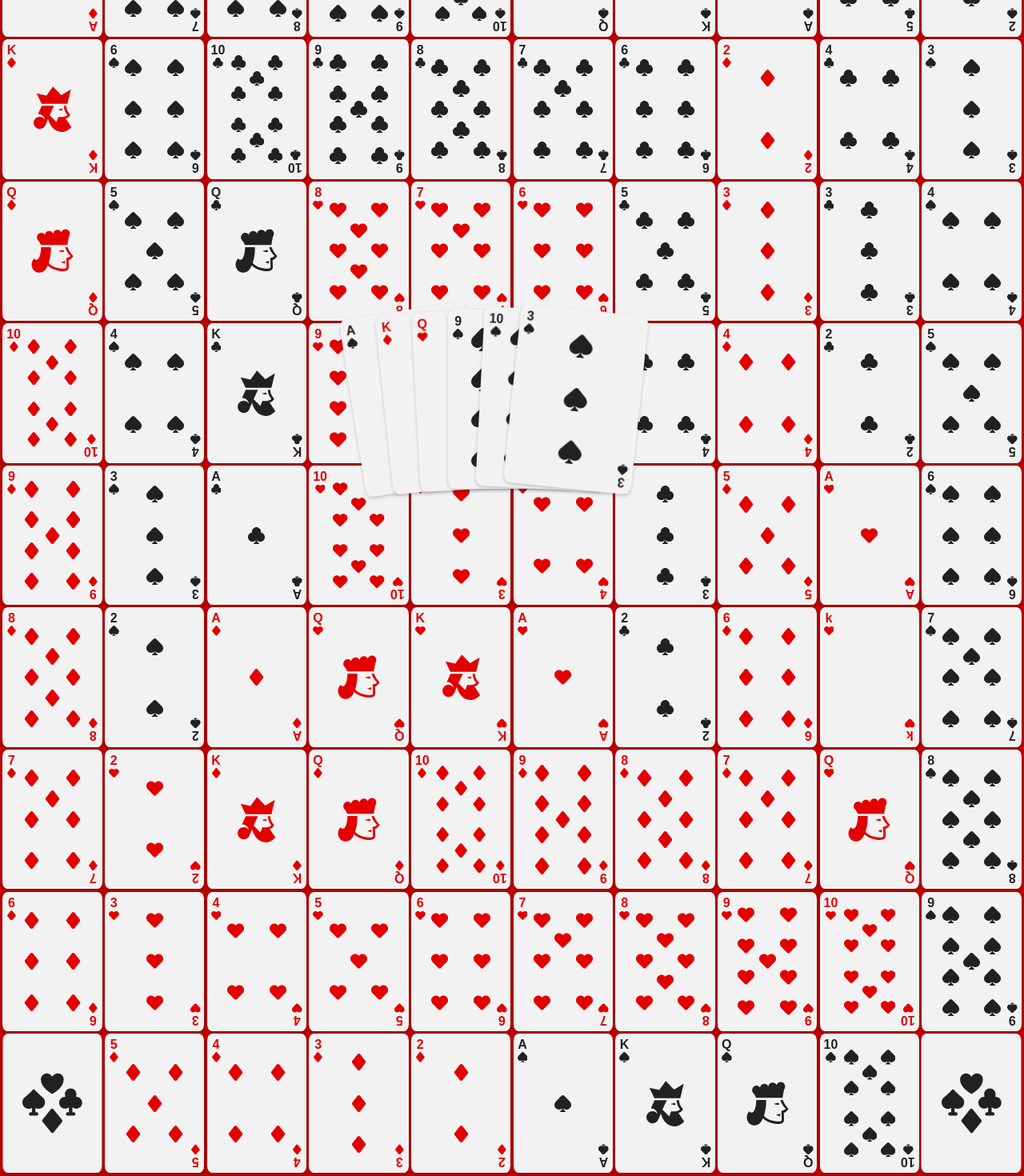
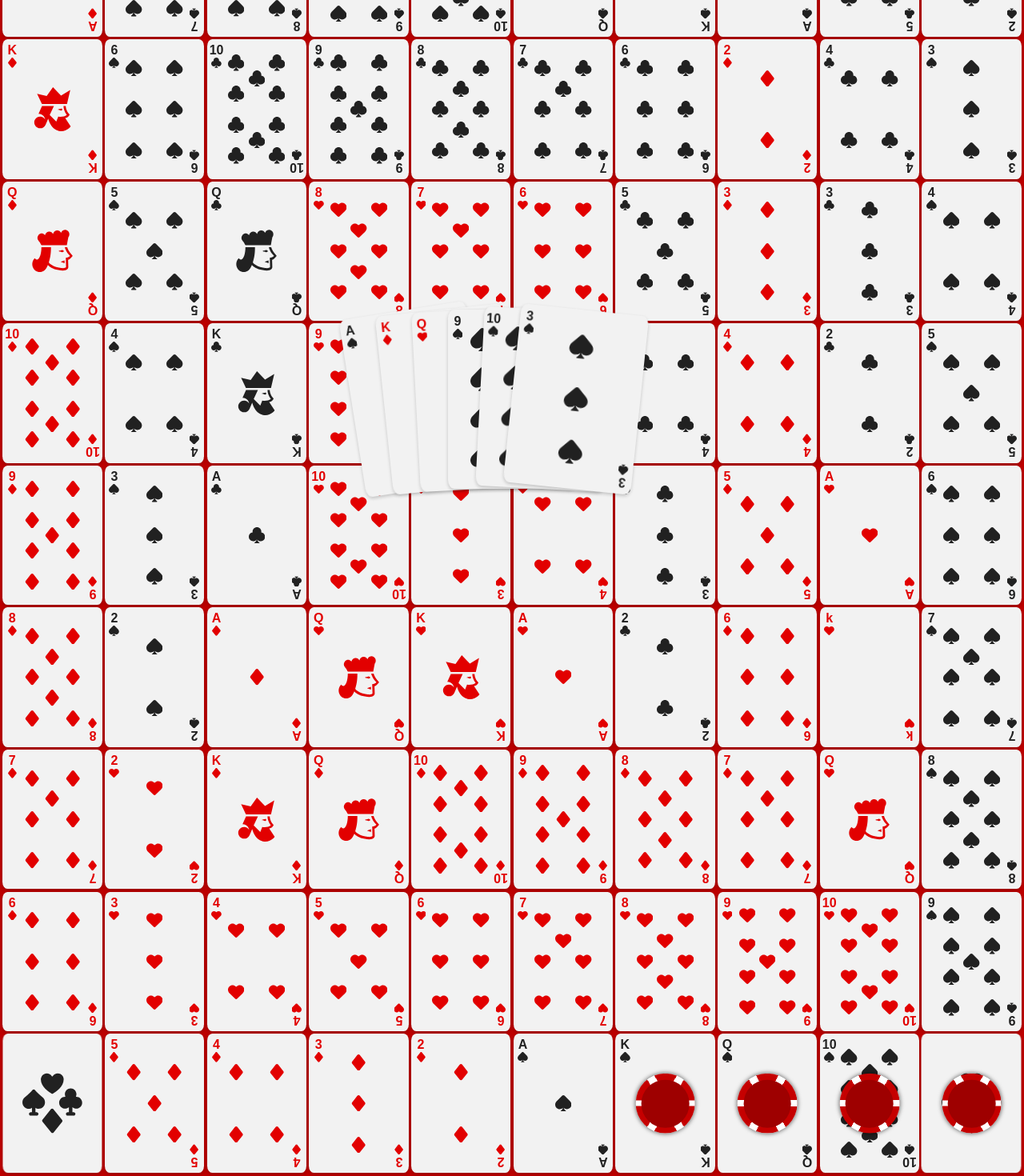
Before and after one commit to mohsin-a1i/board-game-box-ui, a Next.js app: page /sequence in a window 1280 px wide. Shown: the part 309-1779 px from the top of the page at 80% size. Built offline with nearby package versions, Linux system fonts and the light colour scheme.

Commit message:
Added chips

```diff
--- a/src/app/sequence/sequence-board/index.tsx
+++ b/src/app/sequence/sequence-board/index.tsx
@@ -1,3 +1,4 @@
+import Chip from "@/components/chip"
 import PlayingCard from "@/components/playing-card"
 import { playingCardfromCode } from "@/models/playing-card"
 import styles from "./sequence-board.module.scss"
@@ -21,11 +22,13 @@ export default function SequenceBoard() {
   return (
     <div className={styles.board}>
       {boardCards.map((card) =>
-        <PlayingCard
-          key={card.id}
-          className={styles.card}
-          card={card}
-        />
+        <div key={card.id} className={styles.placeholder}>
+          <PlayingCard
+            className={styles.card}
+            card={card}
+          />
+          {card.id > 95 && <Chip className={styles.chip} />}
+        </div>
       )}
     </div>
   )
--- a/src/app/sequence/sequence-board/sequence-board.module.scss
+++ b/src/app/sequence/sequence-board/sequence-board.module.scss
@@ -5,3 +5,21 @@
   grid-template-rows: repeat(10, 1fr);
   gap: 0.2rem;
 }
+
+.placeholder {
+  position: relative;
+}
+
+.card {
+  position: absolute;
+  width: 100%;
+  height: 100%;
+}
+
+.chip {
+  position: absolute;
+  left: 50%;
+  top: 50%;
+  width: min(60%, 5rem);
+  transform: translateX(-50%) translateY(-50%);
+}
--- /dev/null
+++ b/src/components/chip/chip.module.scss
@@ -0,0 +1,23 @@
+.chip {
+  --color: #c50000;
+  position: relative;
+  aspect-ratio: 1;
+  box-shadow: 0 0 5px 1px rgba(0, 0, 0, 0.5);
+  border-radius: 50%;
+  background-position: center center;
+  background-image: linear-gradient(0deg, transparent 0, transparent 45%, #FFFFFF 45%, #FFFFFF 55%, transparent 55%, transparent 100%),
+    linear-gradient(60deg, transparent 0, transparent 45%, #FFFFFF 45%, #FFFFFF 55%, transparent 55%, transparent 100%),
+    linear-gradient(120deg, var(--color) 0, var(--color) 45%, #FFFFFF 45%, #FFFFFF 55%, var(--color) 55%, var(--color) 100%);
+}
+
+.chip:after {
+  content: "";
+  position: absolute;
+  top: 10%;
+  left: 10%;
+  width: 80%;
+  height: 80%;
+  background: var(--color);
+  filter: brightness(80%);
+  border-radius: 50%;
+}
--- /dev/null
+++ b/src/components/chip/index.tsx
@@ -0,0 +1,12 @@
+import cn from "@/utilities/cn";
+import styles from "./chip.module.scss";
+
+interface ChipProps {
+  className: string;
+}
+
+export default function Chip({ className }: ChipProps) {
+  return (
+    <div className={cn(styles.chip, className)} />
+  )
+}
--- a/src/components/playable-card/playable-card.module.scss
+++ b/src/components/playable-card/playable-card.module.scss
@@ -1,6 +1,6 @@
 .card {
-  --card-width: min(30vw, 160px);
-  position: absolute;
+  --card-width: min(20vw, 160px);
+  position: fixed;
   bottom: 0;
   left: calc(50% - var(--card-width) / 2);
   width: var(--card-width);
--- a/src/components/playing-card/index.tsx
+++ b/src/components/playing-card/index.tsx
@@ -3,7 +3,6 @@
 import { useSizeObserver } from "@/hooks/on-size-observer"
 import type { PlayingCard, PlayingCardSuit } from "@/models/playing-card"
 import cn from "@/utilities/cn"
-import type { SpringOptions } from "motion/react"
 import { HTMLAttributes, useState } from "react"
 import FlippableCard from "../flippable-card"
 import FlippableCardBack from "../flippable-card/flippable-card-back"
@@ -20,8 +19,6 @@ interface PlayingCardProps {
   className?: string
   card: PlayingCard
 }
-
-const spring: SpringOptions = { damping: 10, stiffness: 100, mass: 1 }
 
 export default function PlayingCard({ card }: PlayingCardProps) {
   const [size, setSize] = useState<PlayingCardSize>(1)
--- a/src/components/playing-card/playing-card.module.scss
+++ b/src/components/playing-card/playing-card.module.scss
@@ -33,6 +33,7 @@
   }
 
   .edge {
+    min-width: 1.5rem;
     flex: 0 0;
     padding: 4%;
     display: flex;
--- a/src/components/touch-context/index.tsx
+++ b/src/components/touch-context/index.tsx
@@ -46,12 +46,14 @@ export default function TouchContextProvider({ children }: React.PropsWithChildr
     }
 
     function getTouchedElement(event: TouchEvent): TouchableDetails | undefined {
-      event.preventDefault()
       const [x, y] = getTouchCoordinates(event)
       const elements = document.elementsFromPoint(x, y) as HTMLElement[]
       for (const element of elements) {
         const options = touchableElements.current.get(element)
-        if (options) return { element, options }
+        if (options) {
+          event.preventDefault()
+          return { element, options }
+        }
       }
     }
 
```
